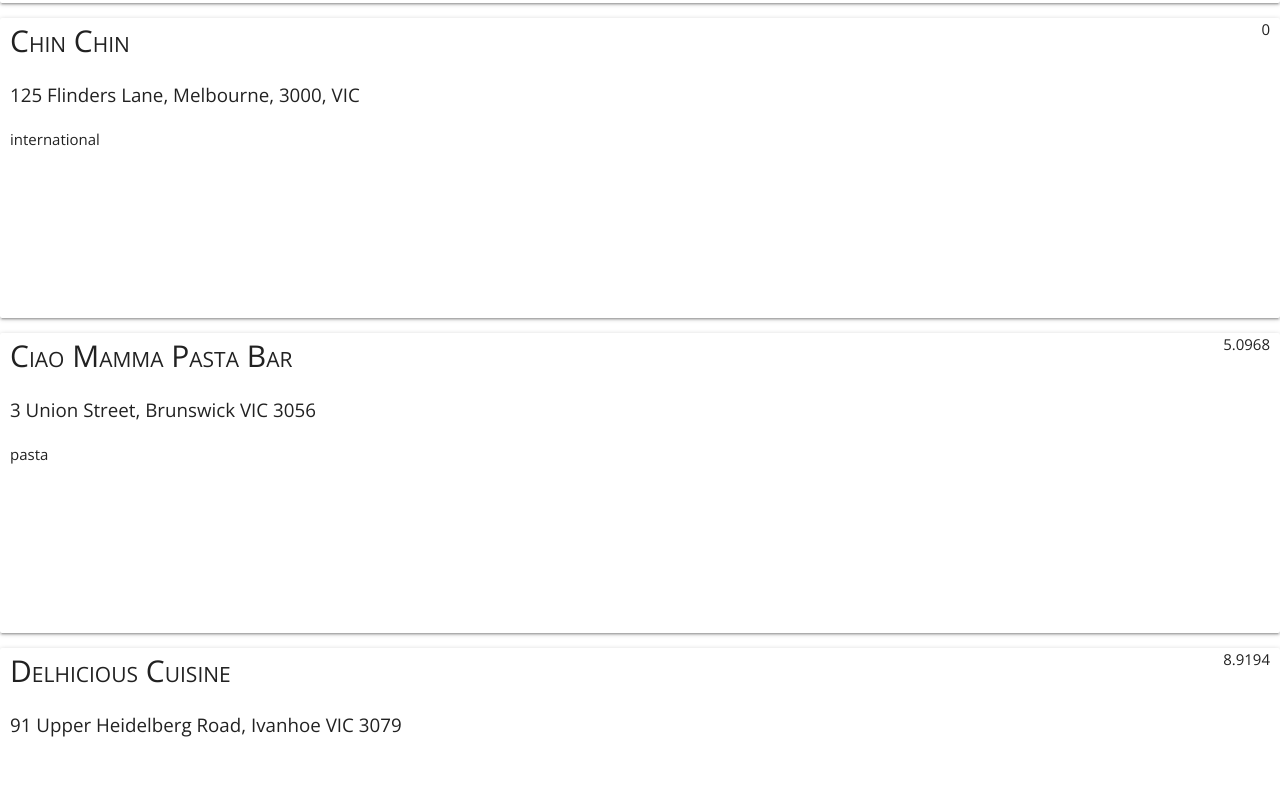
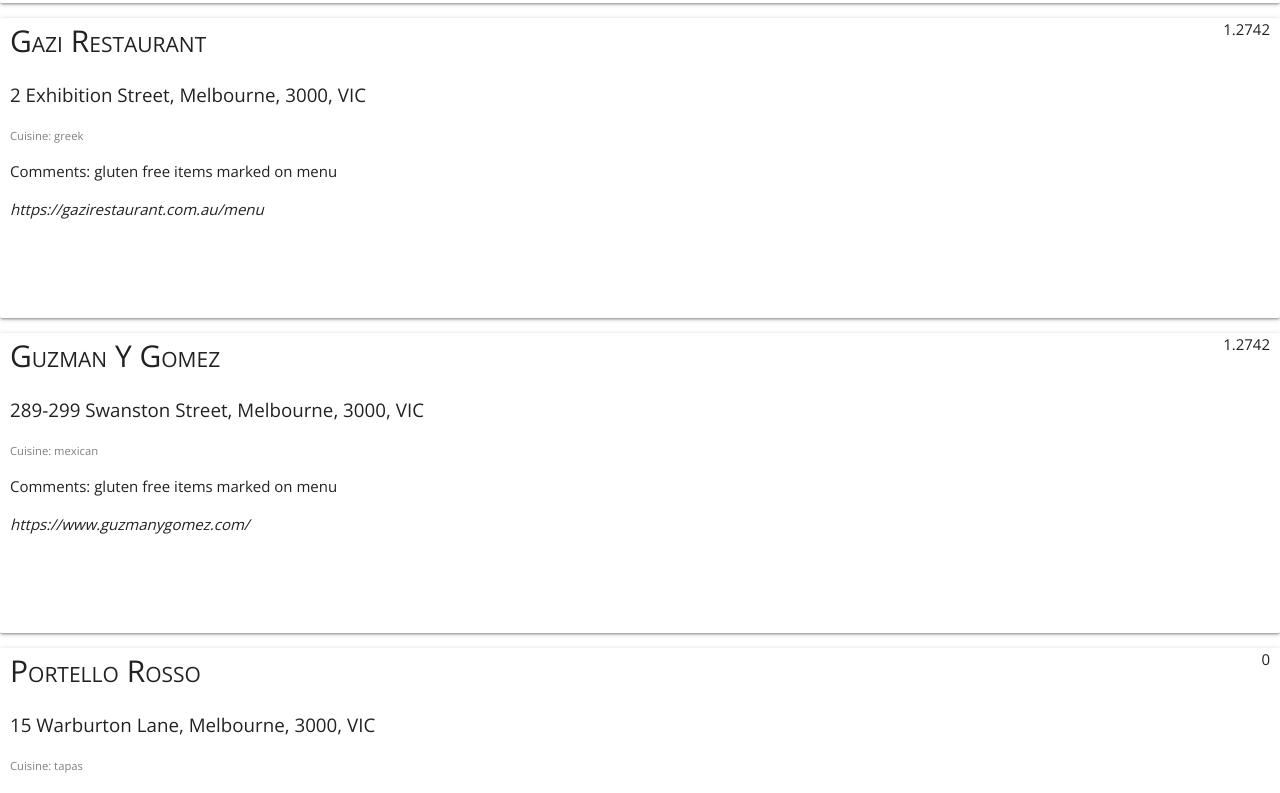
Before and after one commit to writerdean/gluten_free_near_me, a React (Create React App) app: page / in a window 1280 px wide. Shown: the part 999-1792 px from the top of the page. Built offline with nearby package versions, Linux system fonts and the light colour scheme.

Commit message:
list shows closest restaurants

```diff
--- a/src/App.css
+++ b/src/App.css
@@ -33,8 +33,12 @@
   font-size: 1.25rem;
 }
 
-.comments {
+.cuisine {
   color: grey;
   font-size: .75rem;
+}
+
+.url {
+  font-style: italic;
 
 }
--- a/src/App.js
+++ b/src/App.js
@@ -40,30 +40,27 @@
 
   state = {
     restaurants: [
-      {name: 'Asian Beer Cafe', address: 'Level 3, Melbourne Central, Cnr Latrobe & Swanston Streets, Melbourne, 3000, VIC', cuisine: 'asian', lat: '-37.809742', lon: '144.963762', distance: '', comments: 'seperate gluten free menu'},
-      {name: 'Bay City Burrito', address: '4-7 Shakespeare Grove, St Kilda VIC 3182', cuisine: 'mexican', lat: '-37.868210', lon: '144.978170', distance: '', comments: ''},
-      {name: 'Cafe Henkel', address: '102 Henkel Street, Brunswick VIC 3056', cuisine: '', lat: '-37.765010', lon: '144.954500', distance: '', comments: ''},
-      {name: 'Chin Chin', address: '125 Flinders Lane, Melbourne, 3000, VIC', cuisine: 'international', lat: '-37.817185', lon: '144.964545', distance: '', comments: ''},
-      {name: 'Ciao Mamma Pasta Bar', address: '3 Union Street, Brunswick VIC 3056', cuisine: 'pasta', lat: '-37.774310', lon: '144.960020', distance: '', comments: ''},
-      {name: 'Delhicious Cuisine', address: '91 Upper Heidelberg Road, Ivanhoe VIC 3079', cuisine: '', lat: '-37.769460', lon: '145.041300', distance: '', comments: ''},
-      {name: 'Fathers Office', address: '249 Lt Lonsdale Street, Melbourne, 3000, VIC', cuisine: 'international', lat: '-37.809112', lon: '144.969294', distance: '', comments: ''},
-      {name: 'Fresh Twisted Cafe', address: '156 Eaton Rd, Chico CA 95973 USA', cuisine: '', lat: '39.773233', lon: '121.876961', distance: '', comments: 'gluten free bread available'},
-      {name: 'Gazi Restaurant', address: '2 Exhibition Street, Melbourne, 3000, VIC', cuisine: 'greek', lat: '-37.815305', lon: '144.972619', distance: '', comments: ''},
-      {name: 'Guzman Y Gomez', address: '289-299 Swanston Street, Melbourne, 3000, VIC', cuisine: 'mexican', lat: '-37.811157', lon: '144.964302', distance: '', comments: ''},
-      {name: 'Hemp Kitchen', address: '1/173-177 Barkly Street, St Kilda VIC 3182', cuisine: 'pizza', lat: '-37.867800', lon: '144.980890', distance: '', comments: ''},
-      {name: 'I Love Dumplings', address: '2/29 Fitzroy Street, St Kilda VIC 3182', cuisine: 'asian', lat: '-37.861700', lon: '144.973600', distance: '', comments: ''},
-      {name: 'Lona', address: '64/66 Acland Street, St Kilda VIC 3182', cuisine: 'tapas', lat: '-37.866720', lon: '144.978250', distance: '', comments: ''},
-      {name: 'Mamasita', address: 'Level 1/11 Collins St, Melbourne, 3000, VIC', cuisine: 'mexican', lat: '-37.755254', lon: '145.008221', distance: '', comments: ''},
-      {name: 'Mediterraneo Charcoal Restaurant', address: '116 Bridport Street, Albert Park VIC 3206', lat: '-37.840610', lon: '144.956010', distance: '', comments: ''},
-      {name: 'Portello Rosso', address: '15 Warburton Lane, Melbourne, 3000, VIC', cuisine: 'tapas', lat: '-37.813503', lon: '144.961790', distance: '', comments: ''},
-      {name: 'Royal Stack', address: '470 Collins Street, Melbourne VIC 3000', cuisine: 'burgers', lat: '-37.817325', lon: '144.958290', distance: '', comments: ''},
-      {name: 'Shop 225 Pizzeria', address: '225 Melville Road, Pascoe Vale South VIC 3044', cuisine: 'pizza', lat: '-37.739800', lon: '144.945370', distance: '', comments: ''},
-      {name: 'Sin of Cortez', address: '2290 Esplanade, Chico CA 95926 USA', cuisine: '', lat: '39.752830', lon: '121.856699', distance: '', comments: 'gluten free menu items, check for cross contamination'},
-      {name: 'Spiga Bar', address: 'Shop 2, Menzies Alley, Melbourne, 3000, VIC', cuisine: 'international', lat: '-37.810685', lon: '144.962436', distance: '', comments: ''},
-      {name: 'Sweet Salt', address: '296 High Street, Northcote VIC 3070', cuisine: '', lat: '-37.771470', lon: '144.998740', distance: '', comments: ''},
-      {name: 'Touche Hombre', address: '233 Lonsdale Street, Melbourne, 3000, VIC', cuisine: 'mexican', lat: '-37.811528', lon: '144.965520', distance: '', comments: 'gf marked on menu'},
-      {name: 'Vegie Bar', address: '380 Brunswick Street, Fitzroy VIC 3065', cuisine: 'vegetarian', lat: '-37.795850', lon: '144.979100', distance: '', comments: ''},
-      {name: 'Wellzones GF', address: 'Shop 10, 436 Burke Road, Camberwell VIC 3124', cuisine: 'cafe', lat: '-37.821390', lon: '145.058650', distance: '', comments: ''}
+      {name: 'Asian Beer Cafe', address: 'Level 3, Melbourne Central, Cnr Latrobe & Swanston Streets, Melbourne, 3000, VIC', cuisine: 'asian', lat: '-37.809742', lon: '144.963762', distance: '', comments: 'seperate gluten free menu', url: 'http://asianbeercafe.com.au/'},
+      {name: 'Bay City Burrito', address: '4-7 Shakespeare Grove, St Kilda VIC 3182', cuisine: 'mexican', lat: '-37.868210', lon: '144.978170', distance: '', comments: 'gluten free items marked on menu', url: 'http://www.baycityburrito.com/'},
+      {name: 'Cafe Henkel', address: '102 Henkel Street, Brunswick VIC 3056', cuisine: 'cafe', lat: '-37.765010', lon: '144.954500', distance: '', comments: '100% gluten free, certfied', url: 'https://www.cafehenkel.com.au/'},
+      {name: 'Chin Chin', address: '125 Flinders Lane, Melbourne, 3000, VIC', cuisine: 'international', lat: '-37.815343', lon: '144.970398', distance: '', comments: 'will mark items on menu that are gluten free', url: 'https://www.chinchinrestaurant.com.au/melbourne/melbourne-menu/'},
+      {name: 'Ciao Mamma Pasta Bar', address: '3 Union Street, Brunswick VIC 3056', cuisine: 'pasta', lat: '-37.774310', lon: '144.960020', distance: '', comments: 'gluten free items marked on menu, certified', url: 'http://ciaomamma.com.au/'},
+      {name: 'Delhicious Cuisine', address: '91 Upper Heidelberg Road, Ivanhoe VIC 3079', cuisine: '', lat: '-37.769460', lon: '145.041300', distance: '', comments: 'gluten free kitchen stated on website, certified', url: 'http://delhiciouscuisine.com.au/'},
+      {name: 'Fathers Office', address: '249 Lt Lonsdale Street, Melbourne, 3000, VIC', cuisine: 'international', lat: '-37.809112', lon: '144.969294', distance: '', comments: 'separate gluten free menu', url: 'http://fathersoffice.com.au/'},
+      {name: 'Fresh Twisted Cafe', address: '156 Eaton Rd, Chico CA 95973 USA', cuisine: '', lat: '39.773233', lon: '121.876961', distance: '', comments: 'gluten free bread available', url: 'Fresh Twisted Cafe'},
+      {name: 'Gazi Restaurant', address: '2 Exhibition Street, Melbourne, 3000, VIC', cuisine: 'greek', lat: '-37.815305', lon: '144.972619', distance: '', comments: 'gluten free items marked on menu', url: 'https://gazirestaurant.com.au/menu'},
+      {name: 'Guzman Y Gomez', address: '289-299 Swanston Street, Melbourne, 3000, VIC', cuisine: 'mexican', lat: '-37.811157', lon: '144.964302', distance: '', comments: 'gluten free items marked on menu', url: 'https://www.guzmanygomez.com/'},
+      {name: 'Hemp Kitchen', address: '1/173-177 Barkly Street, St Kilda VIC 3182', cuisine: 'pizza', lat: '-37.867800', lon: '144.980890', distance: '', comments: '100% gluten free menu, certified', url: 'https://www.hempkitchen.com.au/'},
+      {name: 'I Love Dumplings', address: '2/29 Fitzroy Street, St Kilda VIC 3182', cuisine: 'asian', lat: '-37.861700', lon: '144.973600', distance: '', comments: 'seperate gluten free menu', url: 'http://ilovedumpling.com.au/stkilda/'},
+      {name: 'Lona', address: '64/66 Acland Street, St Kilda VIC 3182', cuisine: 'tapas', lat: '-37.866720', lon: '144.978250', distance: '', comments: 'gluten free items marked on menu', url: 'http://lona.com.au/'},
+      {name: 'Mamasita', address: 'Level 1/11 Collins St, Melbourne, 3000, VIC', cuisine: 'mexican', lat: '-37.755254', lon: '145.008221', distance: '', comments: 'most items are gluten free, gf on request and no gf option marked on menu', url: 'https://www.mamasita.com.au/'},
+      {name: 'Mediterraneo Charcoal Restaurant', address: '116 Bridport Street, Albert Park VIC 3206', lat: '-37.840610', lon: '144.956010', distance: '', comments: 'all item gluten free except for bread, gf bread upon request', url: 'http://mediterraneo.com.au/'},
+      {name: 'Portello Rosso', address: '15 Warburton Lane, Melbourne, 3000, VIC', cuisine: 'tapas', lat: '-37.813512', lon: '144.961859', distance: '', comments: 'gluten free and coeliac marked on menu, as well as items that can be modified to be gluten free', url: 'https://portellorosso.com.au/'},
+      {name: 'Shop 225 Pizzeria', address: '225 Melville Road, Pascoe Vale South VIC 3044', cuisine: 'pizza', lat: '-37.739800', lon: '144.945370', distance: '', comments: 'specializing in gluten free pizza and pasta, certified', url: 'https://www.shop225.com.au/'},
+      {name: 'Sin of Cortez', address: '2290 Esplanade, Chico CA 95926 USA', cuisine: '', lat: '39.752830', lon: '121.856699', distance: '', comments: 'gluten free menu items, check for cross contamination', url: ''},
+      {name: 'Touche Hombre', address: '233 Lonsdale Street, Melbourne, 3000, VIC', cuisine: 'mexican', lat: '-37.811528', lon: '144.965520', distance: '', comments: 'gf marked on menu', url: 'https://www.touchehombre.com.au/'},
+      {name: 'Vegie Bar', address: '380 Brunswick Street, Fitzroy VIC 3065', cuisine: 'vegetarian', lat: '-37.795850', lon: '144.979100', distance: '', comments: 'gluten free items marke on menu', url: 'https://www.vegiebar.com.au/'},
+      {name: 'Wellzones GF', address: 'Shop 10, 436 Burke Road, Camberwell VIC 3124', cuisine: 'bakery', lat: '-37.821390', lon: '145.058650', distance: '', comments: 'certified, young son is coeliac', url: 'https://www.facebook.com/wellzonesgf/'}
       ]
   };
 
--- a/src/Eat.js
+++ b/src/Eat.js
@@ -6,11 +6,7 @@
   return(
     <section>
 
-    {/* {props.data.filter(function(restaurant) {
-      return restaurant.distance <= 1;
-    })} */}
-
-    {props.data.map(restaurant => (
+    {props.data.filter(restaurant => restaurant.distance <= 1.5).map(restaurant => (
       <div  className="card small" key={restaurant.name}>
         <div className="name-container">
           <div className="restaurant-name">
@@ -21,15 +17,13 @@
 
         <p className="restaurant-address"><a href={`maps://maps.apple.com/?11=${restaurant.lat}, ${restaurant.lon}&z=18&daddr=${restaurant.address}&dirflg=w&t=m` } target="blank"> {restaurant.address}</a></p>
 
-        <p className="restaurant-cuisine"> {restaurant.cuisine}</p>
-        <p className="restaurant-comments"> {restaurant.comments}</p>
+        <p className="cuisine">{`Cuisine:  ${restaurant.cuisine}`}</p>
+        <p className="comments">{`Comments:  ${restaurant.comments}`}</p>
+        <p className="url"><a href={`${restaurant.url}`}>{restaurant.url}</a></p>
+
 
       </div>
     ))}
-
-
-
-
     </section>
   )
 }
--- a/src/Restaurant.js
+++ b/src/Restaurant.js
@@ -13,9 +13,9 @@
         <p className="restaurant-name">{restaurant.name}</p>
         <p className="restaurant-address"><a href={`maps://maps.apple.com/?11=${restaurant.lat}, ${restaurant.long}&z=18&daddr=${restaurant.address}&dirflg=w&t=m` } target="blank"> {restaurant.address}</a></p>
 
-        <p className="list-view">{`Cuisine:  ${restaurant.cuisine}`}</p>
-        <p className="list-view">{`Comments:  ${restaurant.comments}`}</p>
-
+        <p className="cuisine">{`Cuisine:  ${restaurant.cuisine}`}</p>
+        <p className="comments">{`Comments:  ${restaurant.comments}`}</p>
+        <p className="url"><a href={`${restaurant.url}`}>{restaurant.url}</a></p>
       </section>
 
     )
```
